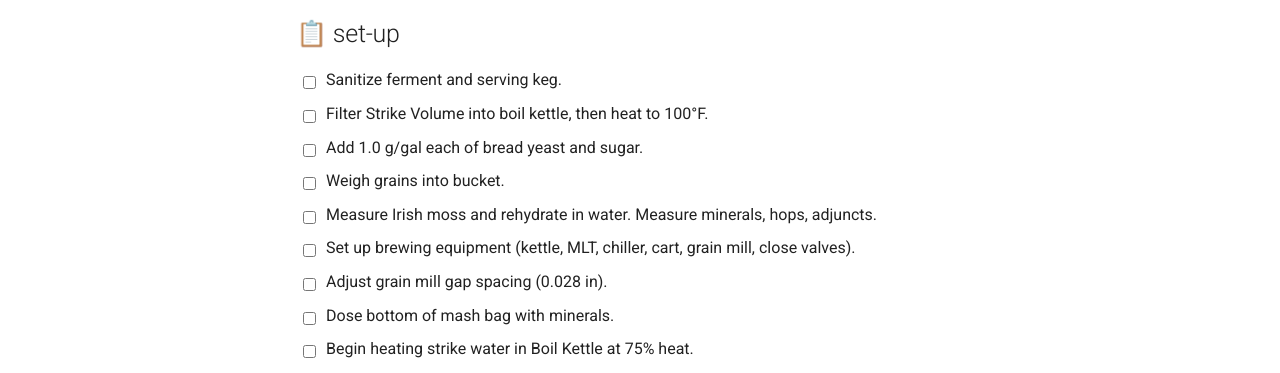
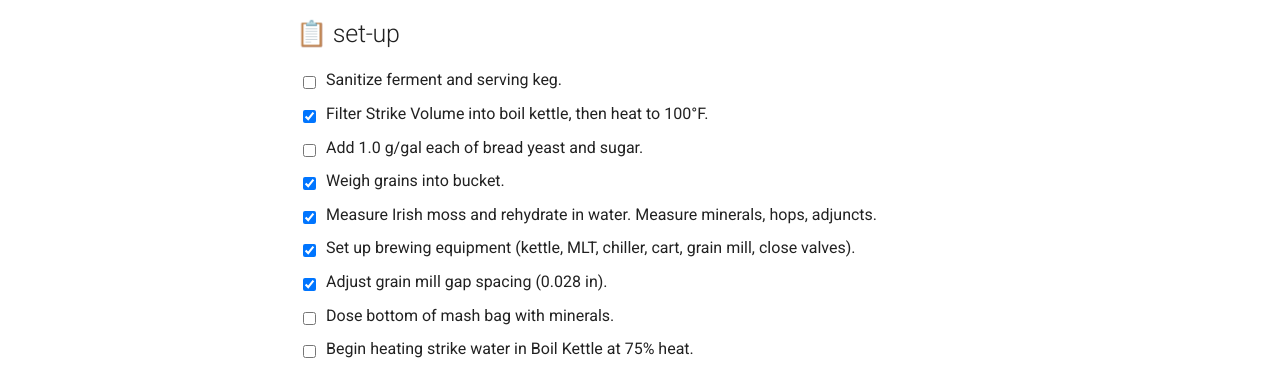
Before and after one commit to hiwa-house/teletraan, an MkDocs documentation site: the page built from docs/projects/brew_checklist.md, in a window 1280 px wide. Shown: the part 436-809 px from the top of the page. Built offline with MkDocs 1.6.1 and Material for MkDocs 9.7.7, drawn with Linux system fonts in a browser that asks for light colours; comment, search, counter and statistics services are not loaded.

```diff
--- a/docs/projects/brew_checklist.md
+++ b/docs/projects/brew_checklist.md
@@ -48,12 +48,12 @@
 
 ## 📋 set-up
 - [ ] Sanitize ferment and serving keg.
-- [ ] Filter Strike Volume into boil kettle, then heat to 100°F.
+- [X] Filter Strike Volume into boil kettle, then heat to 100°F.
 - [ ] Add 1.0 g/gal each of bread yeast and sugar.
-- [ ] Weigh grains into bucket.
-- [ ] Measure Irish moss and rehydrate in water. Measure minerals, hops, adjuncts.
-- [ ] Set up brewing equipment (kettle, MLT, chiller, cart, grain mill, close valves).
-- [ ] Adjust grain mill gap spacing (0.028 in).
+- [X] Weigh grains into bucket.
+- [X] Measure Irish moss and rehydrate in water. Measure minerals, hops, adjuncts.
+- [X] Set up brewing equipment (kettle, MLT, chiller, cart, grain mill, close valves).
+- [X] Adjust grain mill gap spacing (0.028 in).
 - [ ] Dose bottom of mash bag with minerals.
 - [ ] Begin heating strike water in Boil Kettle at 75% heat.
 - [ ] Condition pre-measured grains, and rest for 10 minutes.
```
